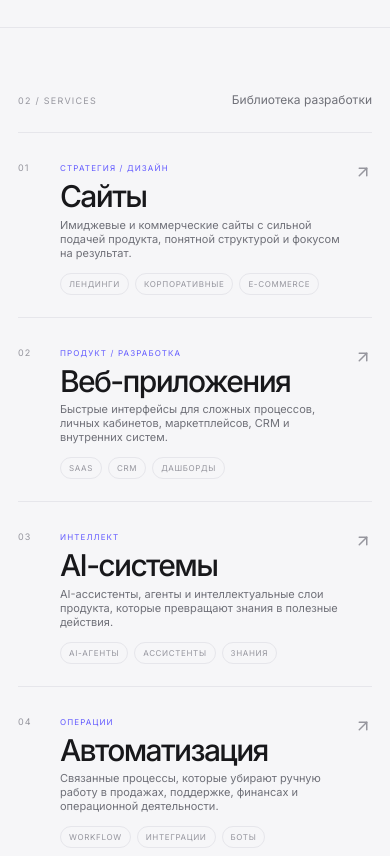
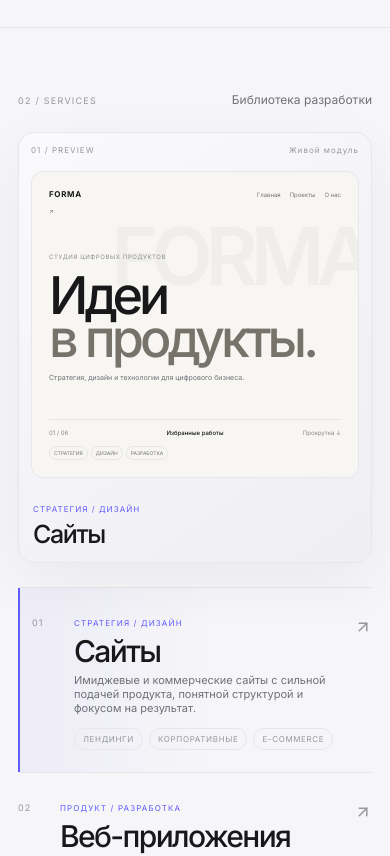
Before and after one commit to borzenkoofficial-lab/Nexum_Digital_Agency, a React (Vite) app: page / in a window 390 px wide. Shown: the part 3440-4296 px from the top of the page. Built offline with nearby package versions, Linux system fonts and the light colour scheme.

Commit message:
style: add live service preview wall

```diff
--- a/src/styles/global.css
+++ b/src/styles/global.css
@@ -1102,3 +1102,27 @@ nav button{position:relative}nav button.active{color:var(--ink)}nav button.activ
 @media(prefers-reduced-motion:reduce){
  .cloud-project-visual,.cloud-project-meta>svg,.cloud-process-grid article{transition:none}
 }
+
+/* Live service wall */
+.cloud-service-stage{display:grid;grid-template-columns:minmax(0,1.12fr) minmax(320px,.88fr);gap:24px;align-items:stretch}
+.cloud-service-preview{position:sticky;top:92px;height:fit-content;border:1px solid var(--line);border-radius:20px;padding:18px;background:linear-gradient(145deg,#fafafd,#eeeef3);box-shadow:0 20px 60px rgba(20,20,30,.05);overflow:hidden}
+.cloud-service-preview-top{display:flex;justify-content:space-between;gap:12px;margin-bottom:16px;font-size:8px;letter-spacing:.13em;color:var(--subtle)}
+.cloud-service-preview .browser-scene{height:360px}
+.cloud-service-preview-copy{padding:18px 2px 4px}
+.cloud-service-preview-copy small{font-size:8px;color:var(--accent);letter-spacing:.13em}
+.cloud-service-preview-copy h3{font-size:30px;line-height:.95;letter-spacing:-.055em;font-weight:500;margin:7px 0 0}
+.cloud-service-tile{position:relative}
+.cloud-service-tile:after{content:'';position:absolute;left:0;top:0;bottom:0;width:2px;background:transparent;transition:background .25s ease}
+.cloud-service-tile.is-active{padding-left:14px;background:linear-gradient(90deg,rgba(99,91,255,.06),transparent 55%)}
+.cloud-service-tile.is-active:after{background:var(--accent)}
+@media(max-width:900px){
+ .cloud-service-stage{grid-template-columns:1fr}
+ .cloud-service-preview{position:relative;top:auto;order:-1}
+ .cloud-service-preview .browser-scene{height:300px}
+}
+@media(max-width:600px){
+ .cloud-service-preview{padding:12px;border-radius:16px}
+ .cloud-service-preview .browser-scene{height:240px}
+ .cloud-service-preview-copy h3{font-size:25px}
+}
+@media(prefers-reduced-motion:reduce){.cloud-service-tile:after{transition:none}}
```
